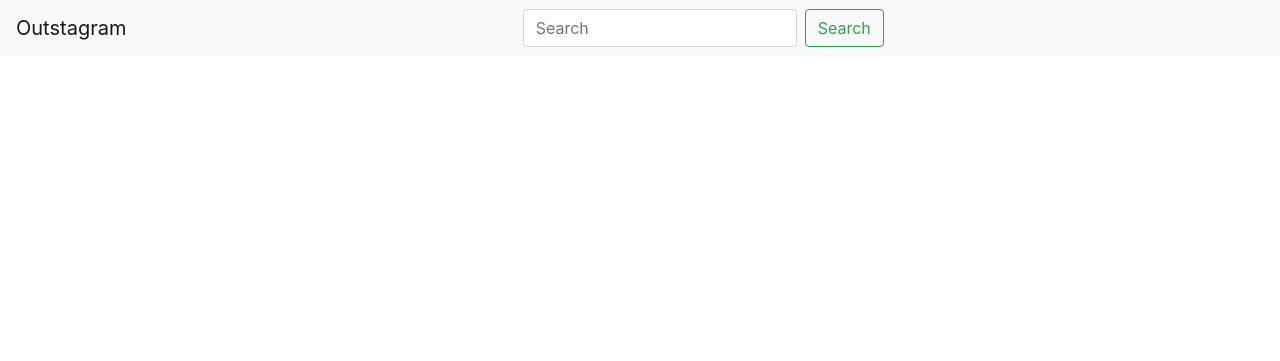
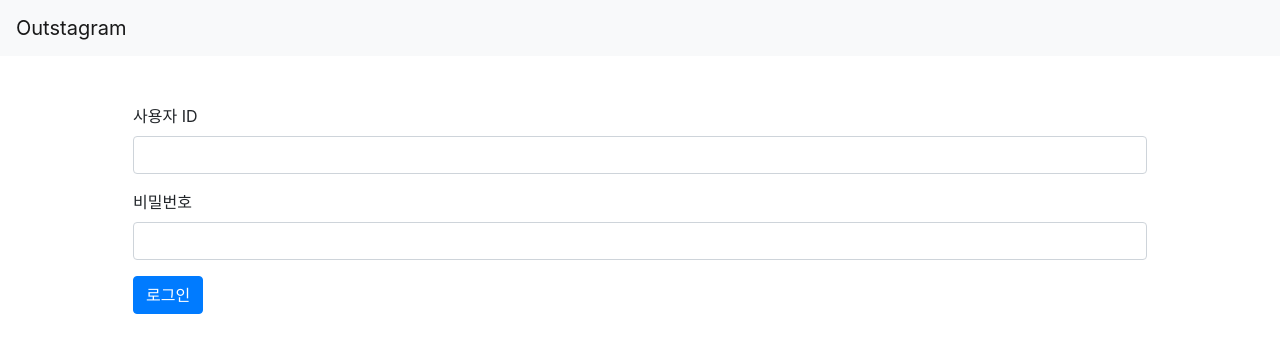
Before and after one commit to ajy720/Outstagram, a Django app: page /user/login/ in a window 1280 px wide. Shown: the top 361 px of the page. Run offline with Django 3.2, Linux system fonts and the light colour scheme; some libraries are stand-ins or nearby versions.

```diff
--- a/Outstagram/settings.py
+++ b/Outstagram/settings.py
@@ -129,3 +129,7 @@ STATICFILES_DIRS = [
 
 MEDIA_URL = '/media/'
 MEDIA_ROOT = os.path.join(BASE_DIR, 'media')
+
+
+LOGIN_REDIRECT_URL = '/'
+LOGOUT_REDIRECT_URL = '/'
--- a/post/views.py
+++ b/post/views.py
@@ -1,7 +1,10 @@
+from django.contrib.auth.decorators import login_required
 from django.shortcuts import render
 
 # Create your views here.
 
+
+@login_required(login_url="user:login")
 def main(request):
 
     return render(request, "base.html");
--- a/templates/navbar.html
+++ b/templates/navbar.html
@@ -1,8 +1,12 @@
-<nav class="navbar navbar-light bg-light">
+<nav class="navbar navbar-light bg-light" style="display:flex;">
     <a class="navbar-brand" href="{% url 'post:main' %}">Outstagram</a>
-    <form class="form-inline">
-        <input class="form-control mr-sm-2" type="search" placeholder="Search" aria-label="Search">
-        <button class="btn btn-outline-success my-2 my-sm-0" type="submit">Search</button>
-    </form>
-    <div class="bg-light">{{ user.username }}</div>
+    {% if user.is_authenticated %}
+        <form class="form-inline w-50 justify-content-around">
+            <input class="form-control w-100" type="search" placeholder="Search" aria-label="Search">
+        </form>
+        <div style="display:flex; " class="justify-content-end ml-3">
+            <a href="{% url 'user:logout' %}">로그아웃</a>
+            <div class="bg-light ml-2">{{ user.username }}</div>
+        </div>
+    {% endif %}
 </nav>
--- a/templates/user/login.html
+++ b/templates/user/login.html
@@ -1,7 +1,23 @@
 {% extends 'base.html' %}
 
 {% block content %}
-    <div class="container">
+    <div class="container p-5">
+        <form action="{% url 'user:login' %}" method="post" class="post-form">
+            {% csrf_token %}
+            <input type="hidden" name="next" value="{{ next }}">
+            {% include "form_errors.html" %}
 
+            <div class="form-group">
+                <label for="username">사용자 ID</label>
+                <input type="text" class="form-control" name="username" id="username"
+                       value="{{ form.username.value|default_if_none:'' }}">
+            </div>
+            <div class="form-group">
+                <label for="password1">비밀번호</label>
+                <input type="password" class="form-control" name="password" id="password"
+                       value="{{ form.password.value|default_if_none:'' }}">
+            </div>
+            <button type="submit" class="btn btn-primary">로그인</button>
+        </form>
     </div>
 {% endblock %}
```
Also changed, not shown: db.sqlite3.
